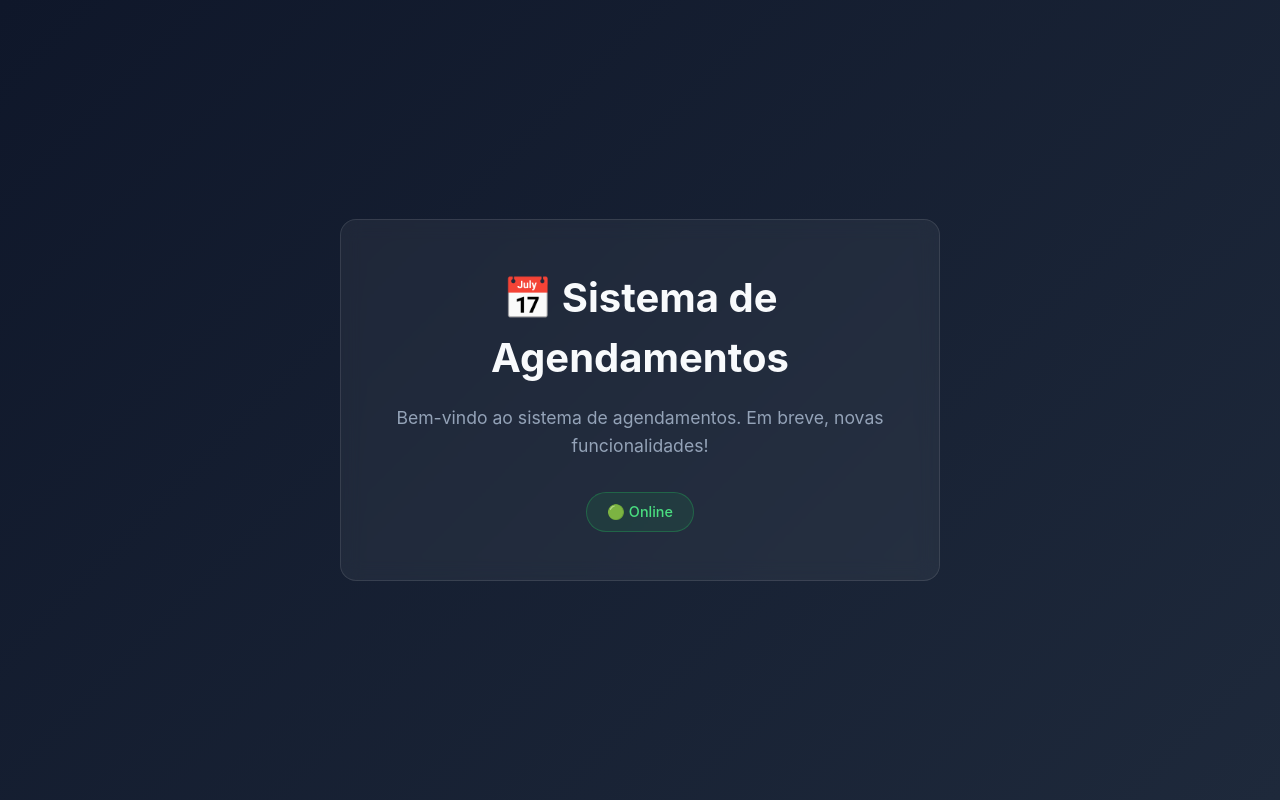
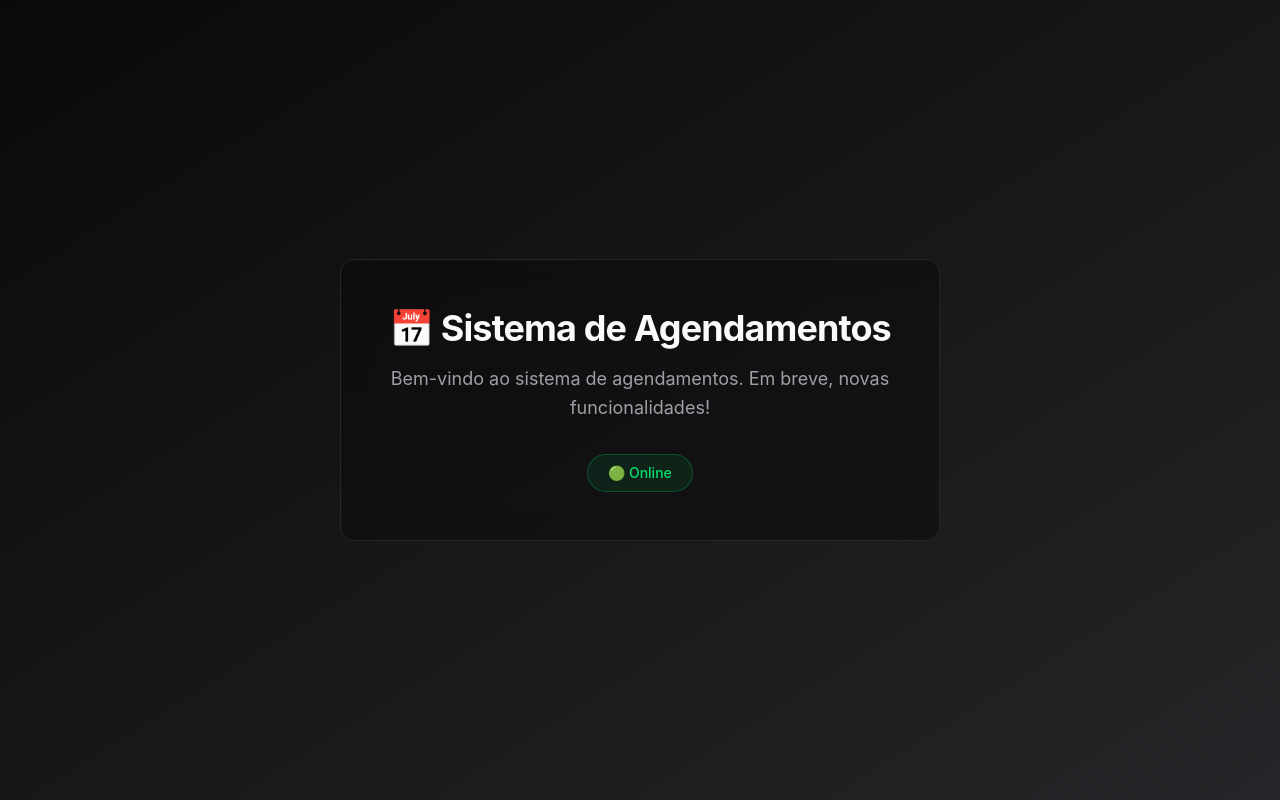
Before and after one commit to Tiodevs/sistema-de-agendamentos, a Next.js app in the folder apps/web/: page / in a window 1280 px wide. Built offline with nearby package versions, Linux system fonts and the light colour scheme.

Commit message:
refactor: migrar page inicial para Tailwind CSS e adaptar globals.scss

```diff
--- a/apps/web/src/app/layout.tsx
+++ b/apps/web/src/app/layout.tsx
@@ -1,5 +1,7 @@
 import type { Metadata } from 'next';
+import '@/styles/globals.css';
 import '@/styles/globals.scss';
+import { cn } from '@/lib/utils';
 
 export const metadata: Metadata = {
   title: 'Sistema de Agendamentos',
@@ -12,8 +14,10 @@ export default function RootLayout({
   children: React.ReactNode;
 }>) {
   return (
-    <html lang="pt-BR">
-      <body>{children}</body>
+    <html lang="pt-BR" className="dark" suppressHydrationWarning>
+      <body className={cn('min-h-screen bg-background font-sans antialiased')}>
+        {children}
+      </body>
     </html>
   );
 }
--- a/apps/web/src/app/page.module.scss
+++ /dev/null
@@ -1,50 +0,0 @@
-.main {
-  display: flex;
-  justify-content: center;
-  align-items: center;
-  min-height: 100vh;
-  background: linear-gradient(135deg, #0f172a 0%, #1e293b 100%);
-}
-
-.container {
-  text-align: center;
-  padding: 3rem;
-  background: rgba(255, 255, 255, 0.05);
-  border-radius: 1rem;
-  border: 1px solid rgba(255, 255, 255, 0.1);
-  backdrop-filter: blur(10px);
-  max-width: 600px;
-  width: 90%;
-}
-
-.title {
-  font-size: 2.5rem;
-  color: #f8fafc;
-  margin-bottom: 1rem;
-  font-weight: 700;
-}
-
-.description {
-  font-size: 1.1rem;
-  color: #94a3b8;
-  margin-bottom: 2rem;
-  line-height: 1.6;
-}
-
-.status {
-  display: flex;
-  justify-content: center;
-}
-
-.badge {
-  display: inline-flex;
-  align-items: center;
-  gap: 0.5rem;
-  padding: 0.5rem 1.25rem;
-  background: rgba(34, 197, 94, 0.1);
-  border: 1px solid rgba(34, 197, 94, 0.3);
-  border-radius: 2rem;
-  color: #4ade80;
-  font-size: 0.9rem;
-  font-weight: 500;
-}
--- a/apps/web/src/app/page.tsx
+++ b/apps/web/src/app/page.tsx
@@ -1,15 +1,17 @@
-import styles from './page.module.scss';
-
 export default function Home() {
   return (
-    <main className={styles.main}>
-      <div className={styles.container}>
-        <h1 className={styles.title}>📅 Sistema de Agendamentos</h1>
-        <p className={styles.description}>
+    <main className="flex min-h-screen items-center justify-center bg-gradient-to-br from-background to-secondary">
+      <div className="w-[90%] max-w-[600px] rounded-xl border border-border bg-card/50 p-12 text-center backdrop-blur-lg">
+        <h1 className="mb-4 text-4xl font-bold tracking-tight text-foreground">
+          📅 Sistema de Agendamentos
+        </h1>
+        <p className="mb-8 text-lg leading-relaxed text-muted-foreground">
           Bem-vindo ao sistema de agendamentos. Em breve, novas funcionalidades!
         </p>
-        <div className={styles.status}>
-          <span className={styles.badge}>🟢 Online</span>
+        <div className="flex justify-center">
+          <span className="inline-flex items-center gap-2 rounded-full border border-green-500/30 bg-green-500/10 px-5 py-2 text-sm font-medium text-green-400">
+            🟢 Online
+          </span>
         </div>
       </div>
     </main>
--- a/apps/web/src/styles/globals.scss
+++ b/apps/web/src/styles/globals.scss
@@ -1,38 +1,30 @@
-// === Reset & Base ===
-*,
-*::before,
-*::after {
-  box-sizing: border-box;
-  margin: 0;
-  padding: 0;
+// === Custom SCSS Styles ===
+// Estilos customizados que complementam o Tailwind CSS.
+// Use este arquivo para estilos que não podem ser expressados
+// facilmente com utility classes do Tailwind.
+
+// Scrollbar personalizada
+::-webkit-scrollbar {
+  width: 8px;
+  height: 8px;
 }
 
-html {
-  font-size: 16px;
-  -webkit-font-smoothing: antialiased;
-  -moz-osx-font-smoothing: grayscale;
+::-webkit-scrollbar-track {
+  background: transparent;
 }
 
-body {
-  font-family:
-    -apple-system,
-    BlinkMacSystemFont,
-    'Segoe UI',
-    Roboto,
-    'Helvetica Neue',
-    Arial,
-    sans-serif;
-  line-height: 1.5;
-  color: #f8fafc;
-  background-color: #0f172a;
+::-webkit-scrollbar-thumb {
+  background: hsl(0 0% 50% / 0.3);
+  border-radius: 4px;
+
+  &:hover {
+    background: hsl(0 0% 50% / 0.5);
+  }
 }
 
-a {
-  color: inherit;
-  text-decoration: none;
+// Focus ring global
+*:focus-visible {
+  outline: 2px solid hsl(217 91% 60%);
+  outline-offset: 2px;
+  border-radius: 4px;
 }
-
-img {
-  max-width: 100%;
-  height: auto;
-}
```
